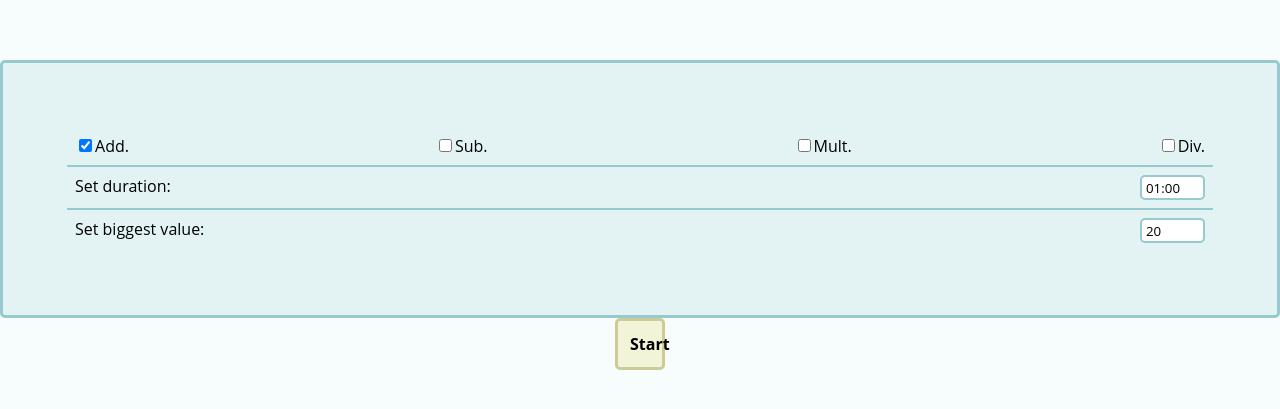
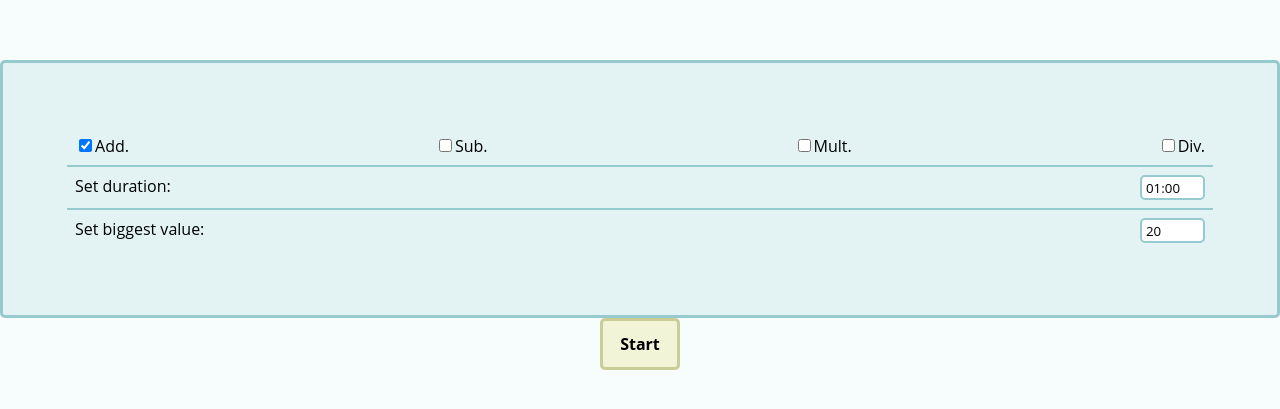
Before and after one commit to pablomartan/arithmetic, a React app: page / in a window 1280 px wide. Shown: the part 185-594 px from the top of the page. Built offline with nearby package versions, Linux system fonts and the light colour scheme.

Commit message:
feat: make start-stop button wider in App.css

```diff
--- a/src/App.css
+++ b/src/App.css
@@ -42,7 +42,7 @@ html, body {
 
     margin: 0 auto;
     padding: 12px;
-    width: 50px;
+    min-width: 80px;
 
     font-size: 1em;
     font-weight: bold;
```
